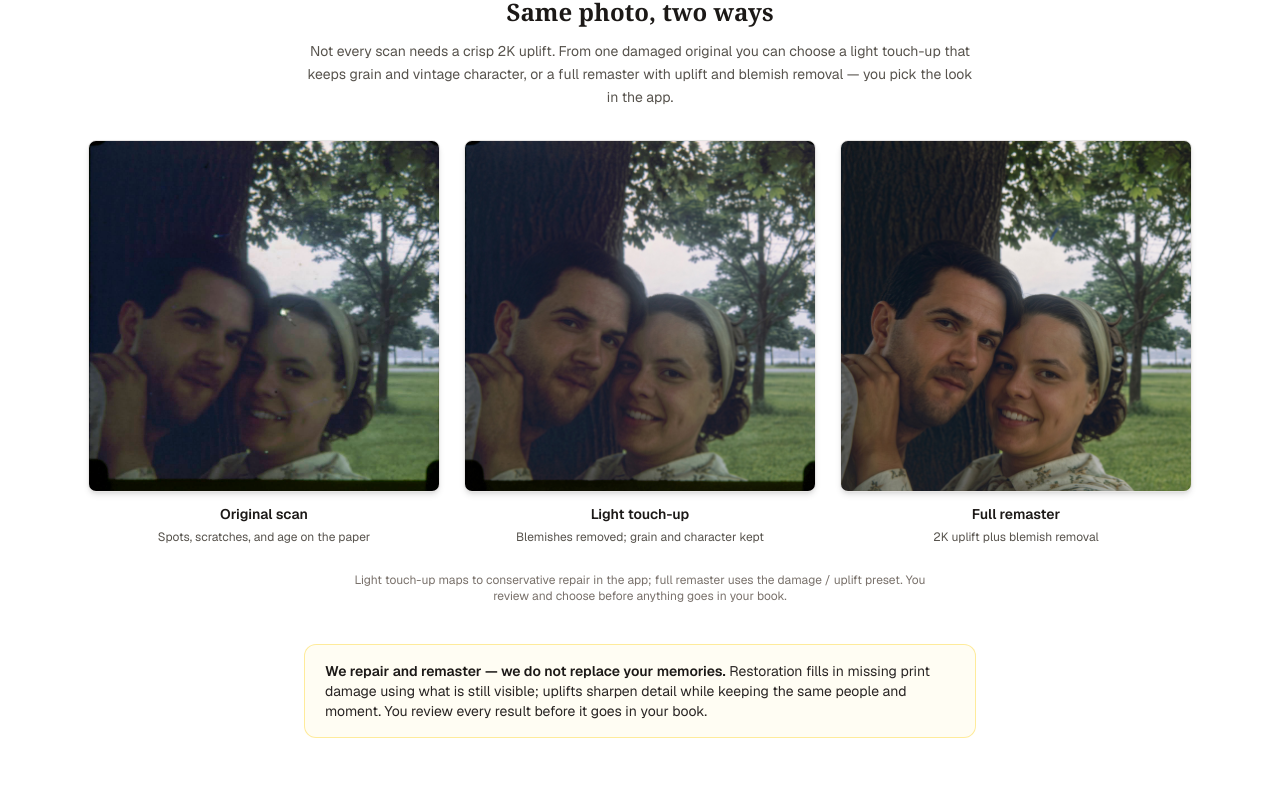
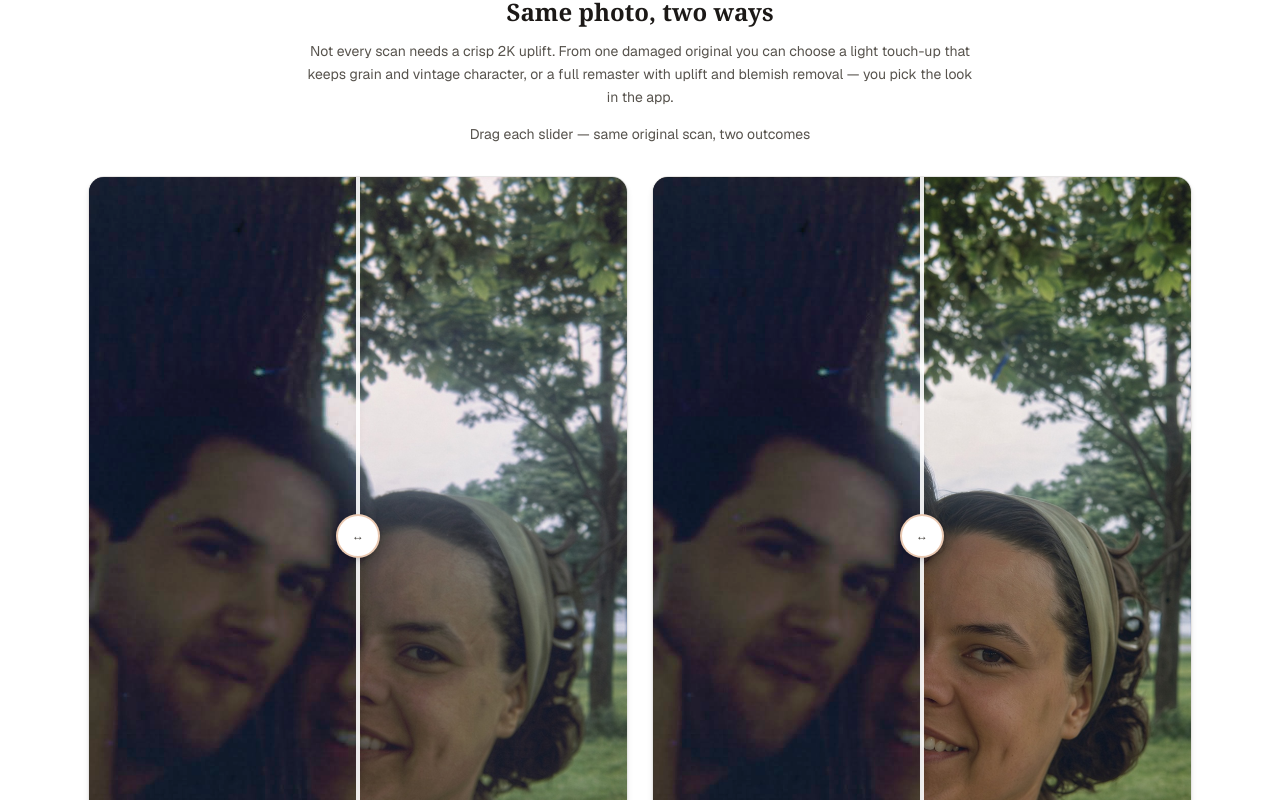
Before and after one commit to matthewfmarshall/RemasterGuru.Web, a Next.js app: page / in a window 1280 px wide. Shown: the part 1680-2480 px from the top of the page. Built offline with nearby package versions, Linux system fonts and the light colour scheme.

Commit message:
feat(marketing): couple-park restoration as two compare sliders
Replace the static triptych with side-by-side BeforeAfterCompare sliders
for light touch-up and full remaster from the same original scan.

```diff
--- a/src/components/marketing/restoration-levels-section.tsx
+++ b/src/components/marketing/restoration-levels-section.tsx
@@ -1,6 +1,8 @@
-import Image from "next/image";
+import { BeforeAfterCompare } from "@/src/components/marketing/before-after-compare";
 import {
-  COUPLE_PARK_RESTORATION_LEVELS,
+  COUPLE_PARK_ORIGINAL_ALT,
+  COUPLE_PARK_ORIGINAL_SRC,
+  COUPLE_PARK_RESTORATION_SLIDERS,
   RESTORATION_LEVELS_HEADING,
   RESTORATION_LEVELS_INTRO,
 } from "@/src/lib/marketing/restoration-levels-example";
@@ -14,26 +16,29 @@ export function RestorationLevelsSection() {
       <p className="mx-auto mt-3 max-w-2xl text-center text-sm leading-relaxed text-stone-600">
         {RESTORATION_LEVELS_INTRO}
       </p>
+      <p className="mt-4 text-center text-sm text-stone-600">
+        Drag each slider — same original scan, two outcomes
+      </p>
       <ul
-        className="mt-8 grid grid-cols-1 gap-8 sm:grid-cols-3 sm:gap-6"
-        aria-label="One original scan with light touch-up and full remaster outcomes"
+        className="mt-8 grid grid-cols-1 gap-8 lg:grid-cols-2 lg:gap-6"
+        aria-label="Compare light touch-up and full remaster from one original scan"
       >
-        {COUPLE_PARK_RESTORATION_LEVELS.map((panel) => (
-          <li key={panel.id} className="flex flex-col">
-            <div className="relative aspect-square w-full overflow-hidden rounded-lg border border-stone-200 bg-stone-100 shadow-md">
-              <Image
-                src={panel.src}
-                alt={panel.alt}
-                fill
-                sizes="(max-width: 640px) 100vw, 33vw"
-                className="object-cover"
-              />
-            </div>
+        {COUPLE_PARK_RESTORATION_SLIDERS.map((slider) => (
+          <li key={slider.id} className="flex flex-col">
+            <BeforeAfterCompare
+              className="w-full"
+              trackClassName="max-w-none shadow-md"
+              showDragHint={false}
+              beforeSrc={COUPLE_PARK_ORIGINAL_SRC}
+              afterSrc={slider.afterSrc}
+              beforeAlt={COUPLE_PARK_ORIGINAL_ALT}
+              afterAlt={slider.afterAlt}
+            />
             <p className="mt-3 text-center text-sm font-semibold text-stone-900">
-              {panel.label}
+              {slider.label}
             </p>
             <p className="mt-1 text-center text-xs leading-relaxed text-stone-600">
-              {panel.description}
+              {slider.description}
             </p>
           </li>
         ))}
--- a/src/lib/marketing/restoration-levels-example.ts
+++ b/src/lib/marketing/restoration-levels-example.ts
@@ -1,7 +1,7 @@
-export type RestorationLevelPanel = {
-  id: "original" | "touchup" | "remaster";
-  src: string;
-  alt: string;
+export type RestorationLevelSlider = {
+  id: "touchup" | "remaster";
+  afterSrc: string;
+  afterAlt: string;
   label: string;
   description: string;
   /** Maps to in-app preset messaging */
@@ -13,36 +13,34 @@ export const RESTORATION_LEVELS_HEADING = "Same photo, two ways";
 export const RESTORATION_LEVELS_INTRO =
   "Not every scan needs a crisp 2K uplift. From one damaged original you can choose a light touch-up that keeps grain and vintage character, or a full remaster with uplift and blemish removal — you pick the look in the app.";
 
-export const COUPLE_PARK_RESTORATION_LEVELS: RestorationLevelPanel[] = [
-  {
-    id: "original",
-    src: "/marketing/couple-park-original.jpg",
-    alt:
-      "Damaged scan of a couple in a park with spots, scratches, and faded vintage character",
-    label: "Original scan",
-    description: "Spots, scratches, and age on the paper",
-    appPresetHint: "conservative",
-  },
+export const COUPLE_PARK_ORIGINAL_SRC = "/marketing/couple-park-original.jpg";
+
+export const COUPLE_PARK_ORIGINAL_ALT =
+  "Damaged scan of a couple in a park with spots, scratches, and faded vintage character";
+
+export const COUPLE_PARK_RESTORATION_SLIDERS: RestorationLevelSlider[] = [
   {
     id: "touchup",
-    src: "/marketing/couple-park-touchup.jpg",
-    alt:
+    afterSrc: "/marketing/couple-park-touchup.jpg",
+    afterAlt:
       "Same park photo with blemishes and spots removed while keeping film grain and vintage tone",
     label: "Light touch-up",
-    description: "Blemishes removed; grain and character kept",
+    description: "Blemishes removed; keeps vintage character",
     appPresetHint: "conservative",
   },
   {
     id: "remaster",
-    src: "/marketing/couple-park-remaster.jpg",
-    alt:
+    afterSrc: "/marketing/couple-park-remaster.jpg",
+    afterAlt:
       "Same park photo fully remastered with higher resolution and blemish cleanup",
     label: "Full remaster",
-    description: "2K uplift plus blemish removal",
+    description: "2K uplift + cleanup",
     appPresetHint: "full remaster",
   },
 ];
 
-export const COUPLE_PARK_RESTORATION_LEVELS_SRCS = COUPLE_PARK_RESTORATION_LEVELS.map(
-  (panel) => panel.src,
-);
+/** All marketing files required to show the restoration-levels sliders */
+export const COUPLE_PARK_RESTORATION_LEVELS_SRCS = [
+  COUPLE_PARK_ORIGINAL_SRC,
+  ...COUPLE_PARK_RESTORATION_SLIDERS.map((slider) => slider.afterSrc),
+];
```
Also changed, not shown: public/marketing/README.md.
